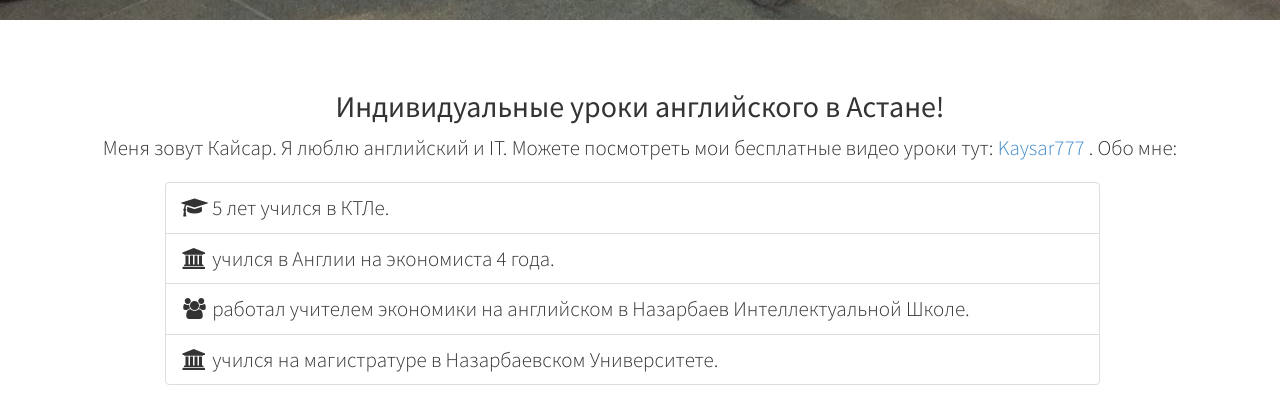
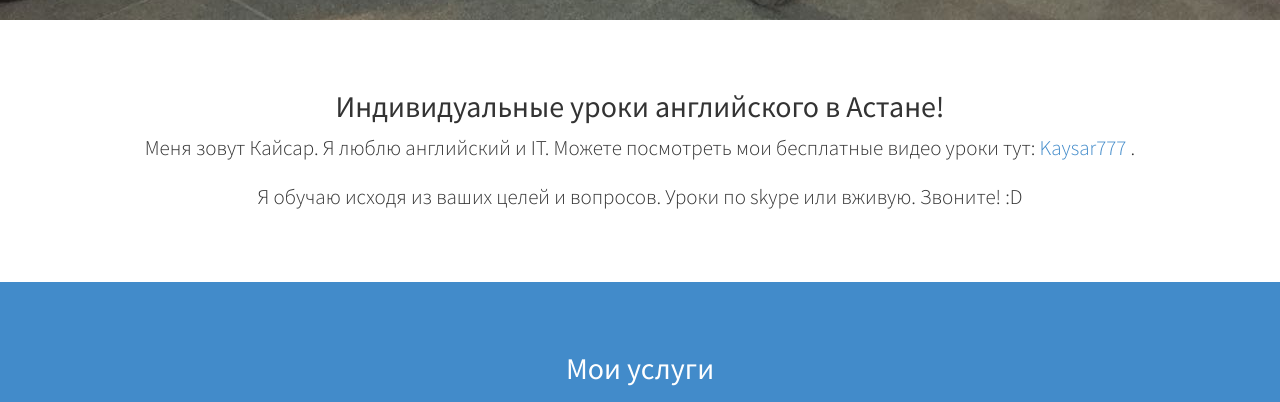
Before and after one commit to Kaysar777/kaysar777.github.io, a plain HTML site: page index.html in a window 1280 px wide. Shown: the part 780-1182 px from the top of the page. Drawn offline with Linux system fonts and the light colour scheme.

Commit message:
remove info

```diff
--- a/index.html
+++ b/index.html
@@ -106,8 +106,8 @@
             <div class="row">
                 <div class="col-lg-12 text-center">
                     <h2>Индивидуальные уроки английского в Астане!</h2>
-                    <p class="lead">Меня зовут Кайсар. Я люблю английский и IT. Можете посмотреть мои бесплатные видео уроки тут: <a href="https://www.youtube.com/user/Kaysar777/playlists?sort=dd&view=50&shelf_id=9">Kaysar777</a> . Обо мне:</p>
-                        <ul class="list-group lead text-left col-md-offset-1 col-md-10">
+                    <p class="lead">Меня зовут Кайсар. Я люблю английский и IT. Можете посмотреть мои бесплатные видео уроки тут: <a href="https://www.youtube.com/user/Kaysar777/playlists?sort=dd&view=50&shelf_id=9">Kaysar777</a> .</p>
+                        <!-- <ul class="list-group lead text-left col-md-offset-1 col-md-10">
                             <li class="list-group-item">
                                 <i class="fa fa-graduation-cap fa-fw"></i>
                                  5 лет учился в КТЛе.
@@ -124,7 +124,7 @@
                                 <i class="fa fa-university fa-fw"></i>
                                  учился на магистратуре в Назарбаевском Университете.
                             </li>
-                        </ul>
+                        </ul> -->
                     <p class="lead col-xs-12">
                         Я обучаю исходя из ваших целей и вопросов. Уроки по skype или вживую. Звоните!   :D
                     </p>
```
